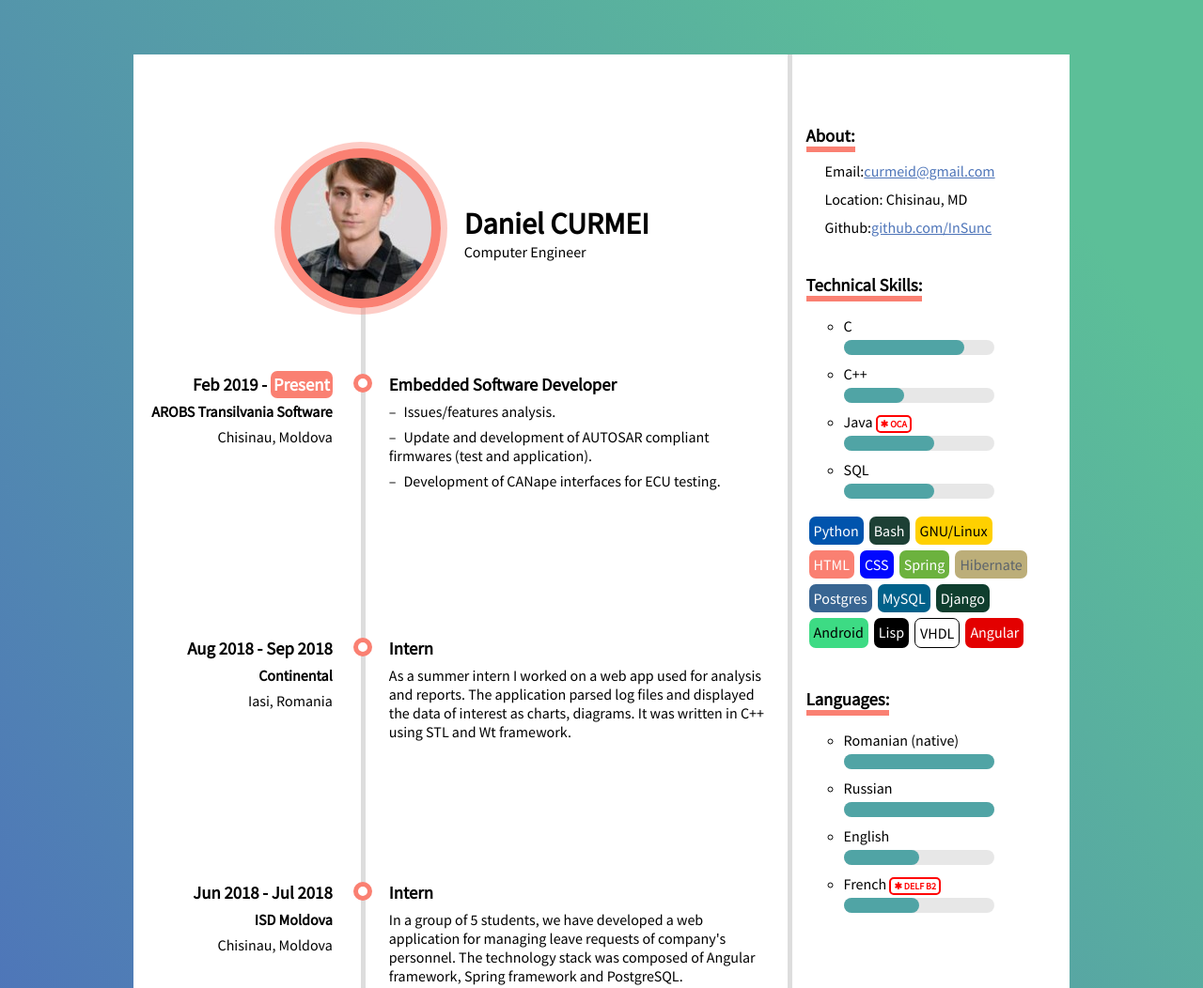
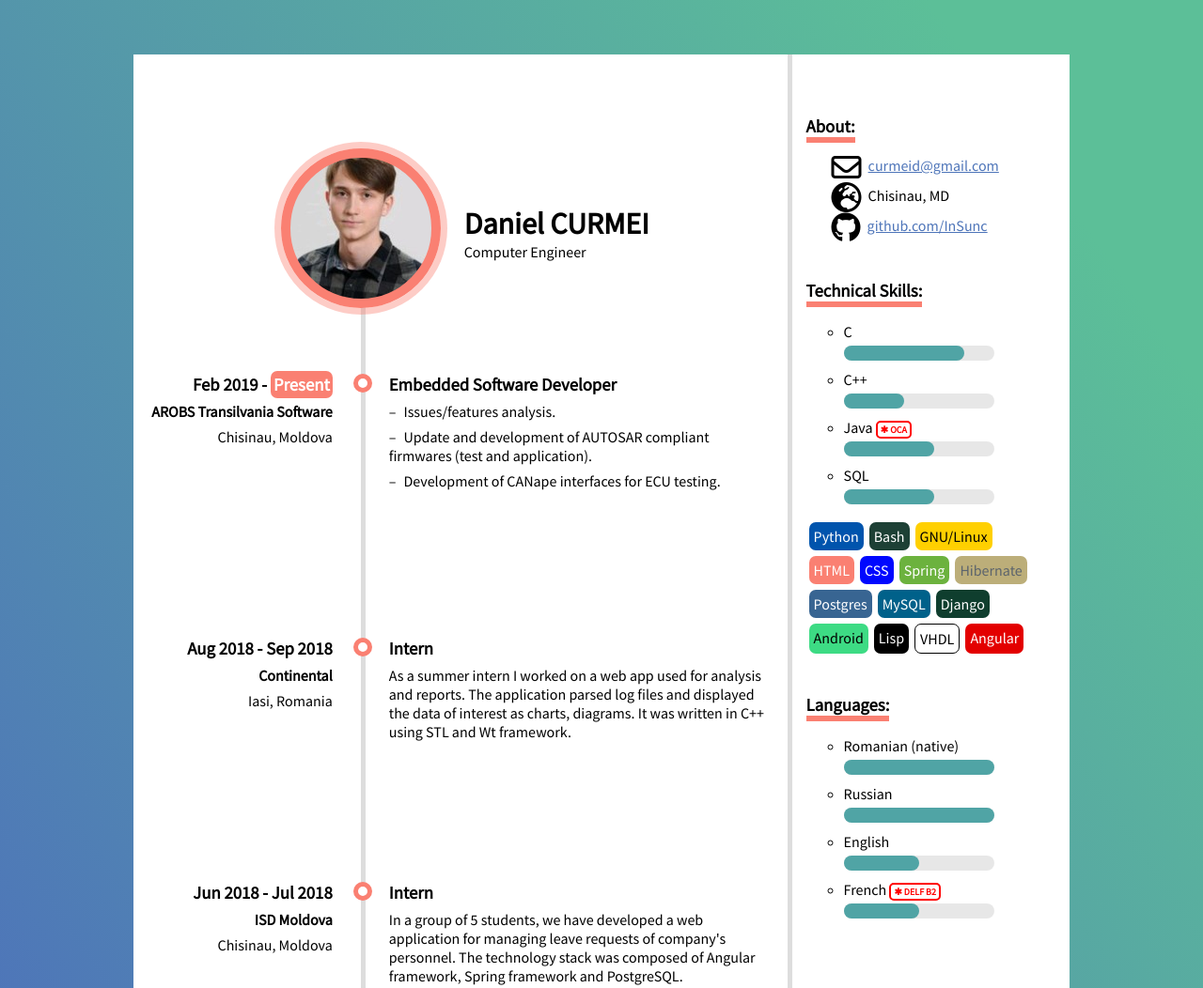
Before and after one commit to InSunc/cv, a plain HTML site: page index.html in a window 1280 px wide. Shown: the top 1052 px of the page at 94% size. Drawn offline with Linux system fonts and the light colour scheme.

Commit message:
update about section

```diff
--- a/css/styles.less
+++ b/css/styles.less
@@ -210,7 +210,7 @@ a:hover {
 
 	.sticky-container {
 		position: sticky;
-		padding-top: 15px;
+		padding-top: 5px;
 		top: 0;
 	}
 
@@ -218,7 +218,7 @@ a:hover {
 		list-style: circle;
 	}
 	ul li {
-		margin-bottom: 10px;;
+		margin-bottom: 10px;
 	}
 
 	ul.clash-of-tech {
@@ -326,7 +326,8 @@ a:hover {
 		}
 
 		ul li {
-			display: flex;
+			display: inline-block;
+			margin: 0;
 		}
 
 	}
@@ -441,3 +442,13 @@ iframe {
 	content: '✱ ';
 	color: red;
 }
+
+.far, .fa-envelope,
+.fas, .fa-globe-europe,
+.fab, .fa-github {
+	padding: 0 7px!important;
+}
+
+.fa-2x {
+	vertical-align: middle!important;
+}
--- a/index.html
+++ b/index.html
@@ -9,6 +9,7 @@
 	<link href='https://fonts.googleapis.com/css?family=Source+Sans+Pro' rel='stylesheet' type='text/css'/>
 	<meta charset="UTF-8">
 	<script defer src="main.js"></script>
+	<script src="https://kit.fontawesome.com/592073773b.js" crossorigin="anonymous"></script>
 </head>
 
 
@@ -143,9 +144,9 @@
 				<div class="contacts">
 					<h3>About:</h3>
 					<ul>
-						<li>Email: <a href="mailto:curmeid@gmail.com">curmeid@gmail.com</a></li>
-						<li>Location: Chisinau, MD</li>
-						<li>Github: <a href="https://github.com/InSunc">github.com/InSunc</a></li>
+						<li><i class="far fa-envelope fa-2x"></i><a href="mailto:curmeid@gmail.com">curmeid@gmail.com</a></li>
+						<li><i class="fas fa-globe-europe fa-2x"></i>Chisinau, MD</li>
+						<li><i class="fab fa-github fa-2x"></i><a href="https://github.com/InSunc">github.com/InSunc</a></li>
 					</ul>
 				</div>
 				<div class="plang">
```
Also changed, not shown: css/styles.css.
